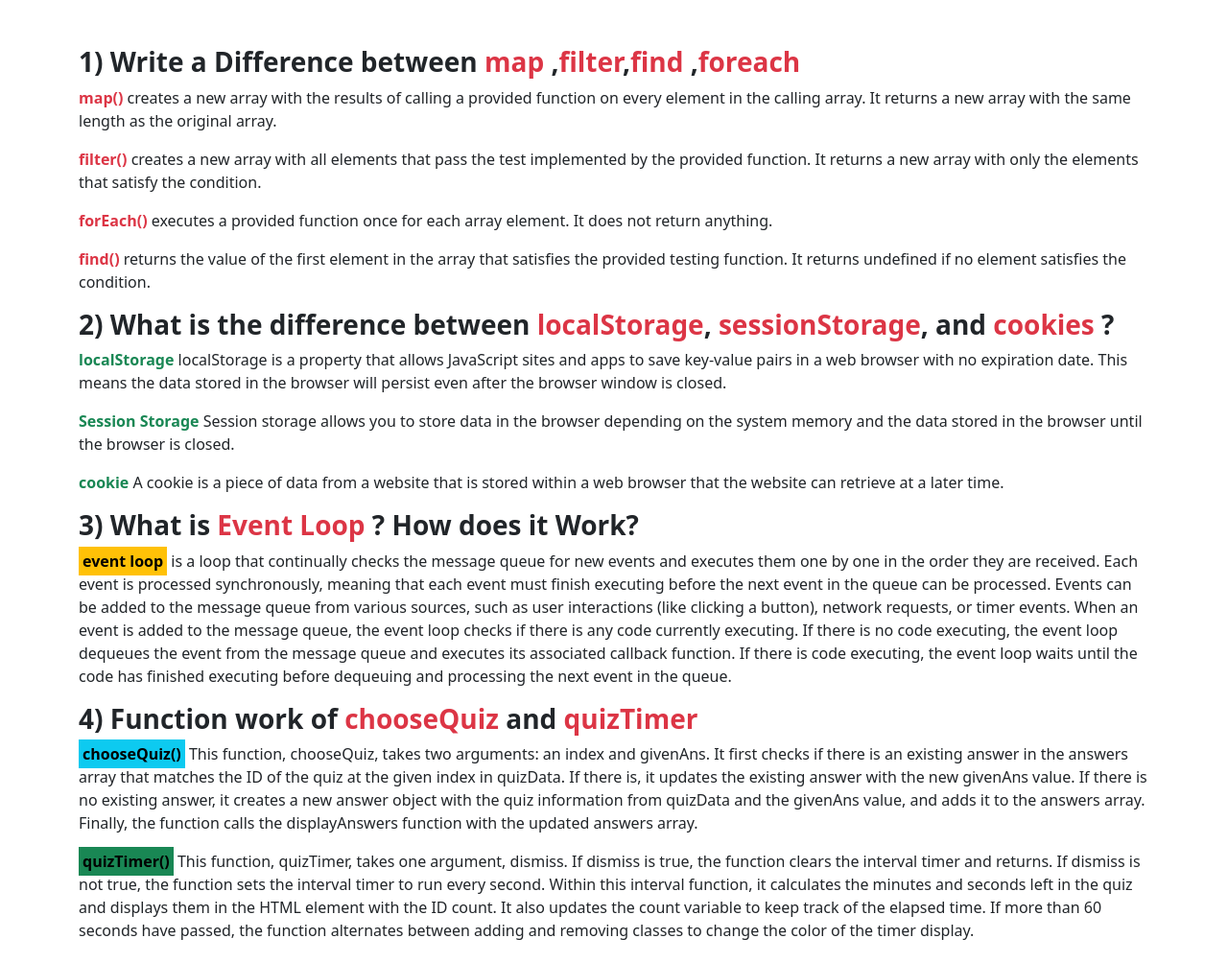
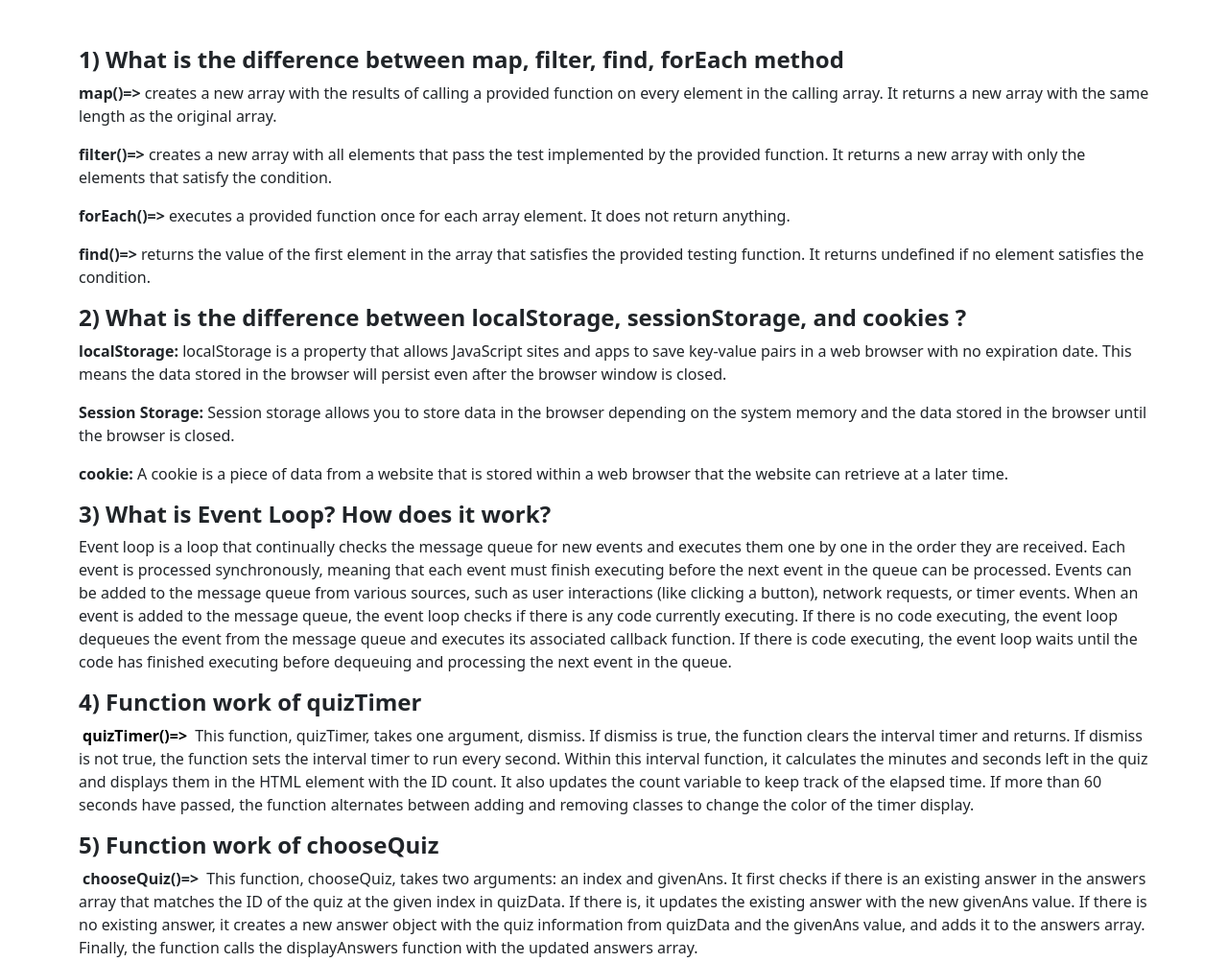
Before and after one commit to Mainul7669/SimpleQuiz, a plain HTML site: page blog.html in a window 1280 px wide. Shown: the whole page at 96% size. Drawn offline with nearby package versions, Linux system fonts and the light colour scheme.

Commit message:
ans written

```diff
--- a/blog.html
+++ b/blog.html
@@ -10,49 +10,45 @@
 </head>
 
 <body class="container mt-5">
-    <h1 class="fs-3 fw-bold  ">1) Write a Difference between <span class="text-danger"> map </span>,<span
-            class="text-danger">filter</span>,<span class="text-danger">find </span>,<span
-            class="text-danger">foreach</span></h1>
+    <h1 class="fs-4 fw-bold  ">1) What is the difference between map, filter, find, forEach method</h1>
     <p class="fs-6"><span class="
-        text-danger fw-bold">map()</span></strong> creates a new array with the results of calling a provided
+        fw-bold">map()=></span> creates a new array with the results of calling a provided
         function on every
         element in the calling array. It returns a new array with the same length as the original array.</p>
     <p class="fs-6"><span class="
-        text-danger fw-bold">filter()</span></strong> creates a new array with all elements that pass the test
+        fw-bold">filter()=></span></strong> creates a new array with all elements that pass the test
         implemented by
         the provided function. It returns a new array with only the elements that satisfy the condition.</p>
     <p class="fs-6"><span class="
-        text-danger fw-bold">forEach()</span></strong> executes a provided function once for each array element. It
+        fw-bold">forEach()=></span></strong> executes a provided function once for each array element. It
         does not
         return anything.</p>
     <p class="fs-6"><span class="
-        text-danger fw-bold">find()</span></strong> returns the value of the first element in the array that
+        fw-bold">find()=></span></strong> returns the value of the first element in the array that
         satisfies the
         provided testing function. It returns undefined if no element satisfies the condition.</p>
 
-    <h1 class="fs-3  fw-bold  ">2) What is the difference between <span class="text-danger">localStorage</span>,
-        <span class="text-danger">sessionStorage</span>, and <span class="text-danger">cookies </span> ?
+    <h1 class="fs-4  fw-bold  ">2) What is the difference between localStorage,
+        sessionStorage, and cookies ?
     </h1>
     <p class="fs-6"><span class="
-        text-success fw-bold">localStorage</span> localStorage is a property that allows JavaScript sites and apps to
+        fw-bold">localStorage:</span> localStorage is a property that allows JavaScript sites and apps to
         save
         key-value pairs in a web browser with no expiration date. This means the data stored in the browser will persist
         even after the browser window is closed.</p>
     <p class="fs-6"><span class="
-        text-success fw-bold">Session Storage</span> Session storage allows you to store data in the browser depending
+        fw-bold">Session Storage:</span> Session storage allows you to store data in the browser depending
         on the system memory and the data stored in the browser until the browser is closed.</p>
     <p class="fs-6"><span class="
-        text-success fw-bold">cookie</span> A cookie is a piece of data from a website that is stored within a web
+        fw-bold">cookie:</span> A cookie is a piece of data from a website that is stored within a web
         browser that the website can retrieve at a later time. </p>
 
 
 
 
 
-    <h1 class="fs-3  fw-bold  ">3) What is <span class="text-danger
-        "> Event Loop </span></Event> ? How does it Work?</h1>
-    <p class=""><span class="
-        text-bg-warning fw-bold p-1">event loop</span> is a loop that continually checks the message queue
+    <h1 class="fs-4  fw-bold">3) What is Event Loop? How does it work?</h1>
+    <p>Event loop is a loop that continually checks the message queue
         for
         new events and executes them one by one in the order they are received. Each event is processed synchronously,
         meaning that each event must finish executing before the next event in the queue can be processed.
@@ -63,22 +59,10 @@
         the message queue and executes its associated callback function. If there is code executing, the event loop
         waits until the code has finished executing before dequeuing and processing the next event in the queue. </p>
 
-    <h1 class="fs-3  fw-bold  ">4) Function work of <span class="text-danger
-        "> chooseQuiz</span> and <span class="text-danger
-        "> quizTimer </span></h1>
-    <p class="fs-6"><span class="
-            text-bg-info fw-bold p-1">chooseQuiz()</span> This function, chooseQuiz, takes two arguments: an index and
-        givenAns.
-
-        It first checks if there is an existing answer in the answers array that matches the ID of the quiz at the given
-        index in quizData. If there is, it updates the existing answer with the new givenAns value. If there is no
-        existing answer, it creates a new answer object with the quiz information from quizData and the givenAns value,
-        and adds it to the answers array.
-
-        Finally, the function calls the displayAnswers function with the updated answers array. </p>
+    <h1 class="fs-4  fw-bold  ">4) Function work of quizTimer</h1>
 
     <p class="fs-6"><span class="
-            text-bg-success p-1 fw-bold text-black">quizTimer()</span> This function, quizTimer, takes one argument,
+             p-1 fw-bold text-black">quizTimer()=></span> This function, quizTimer, takes one argument,
         dismiss.
 
         If dismiss is true, the function clears the interval timer and returns.
@@ -90,6 +74,21 @@
         If more than 60 seconds have passed, the function alternates between adding and removing classes to change the
         color of the timer display. </p>
 
+        <h1 class="fs-4  fw-bold  ">5) Function work of chooseQuiz</h1>
+    <p class="fs-6"><span class="
+            fw-bold p-1">chooseQuiz()=></span> This function, chooseQuiz, takes two arguments: an index and
+        givenAns.
+
+        It first checks if there is an existing answer in the answers array that matches the ID of the quiz at the given
+        index in quizData. If there is, it updates the existing answer with the new givenAns value. If there is no
+        existing answer, it creates a new answer object with the quiz information from quizData and the givenAns value,
+        and adds it to the answers array.
+
+        Finally, the function calls the displayAnswers function with the updated answers array. </p>
+
+
+
+
     <script src="https://cdn.jsdelivr.net/npm/bootstrap@5.2.3/dist/js/bootstrap.bundle.min.js"
         integrity="sha384-kenU1KFdBIe4zVF0s0G1M5b4hcpxyD9F7jL+jjXkk+Q2h455rYXK/7HAuoJl+0I4"
         crossorigin="anonymous"></script>
```
